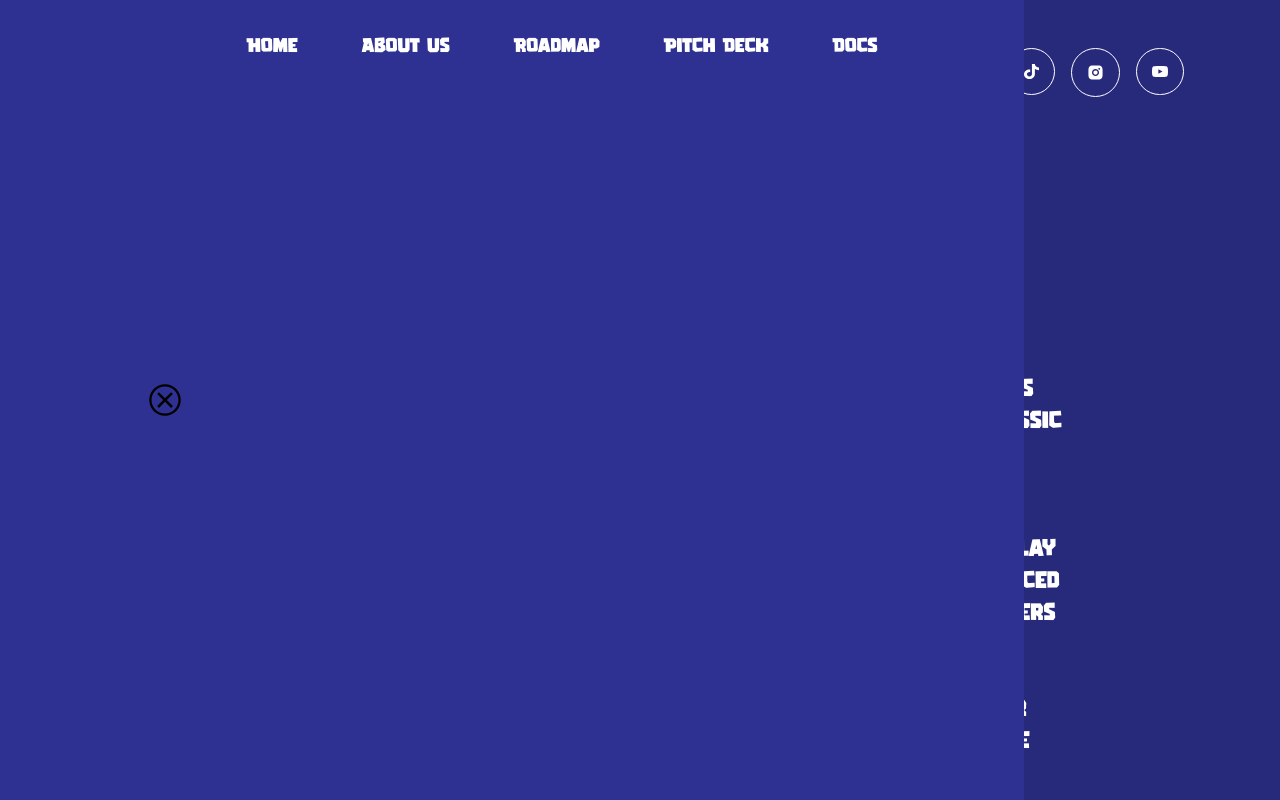
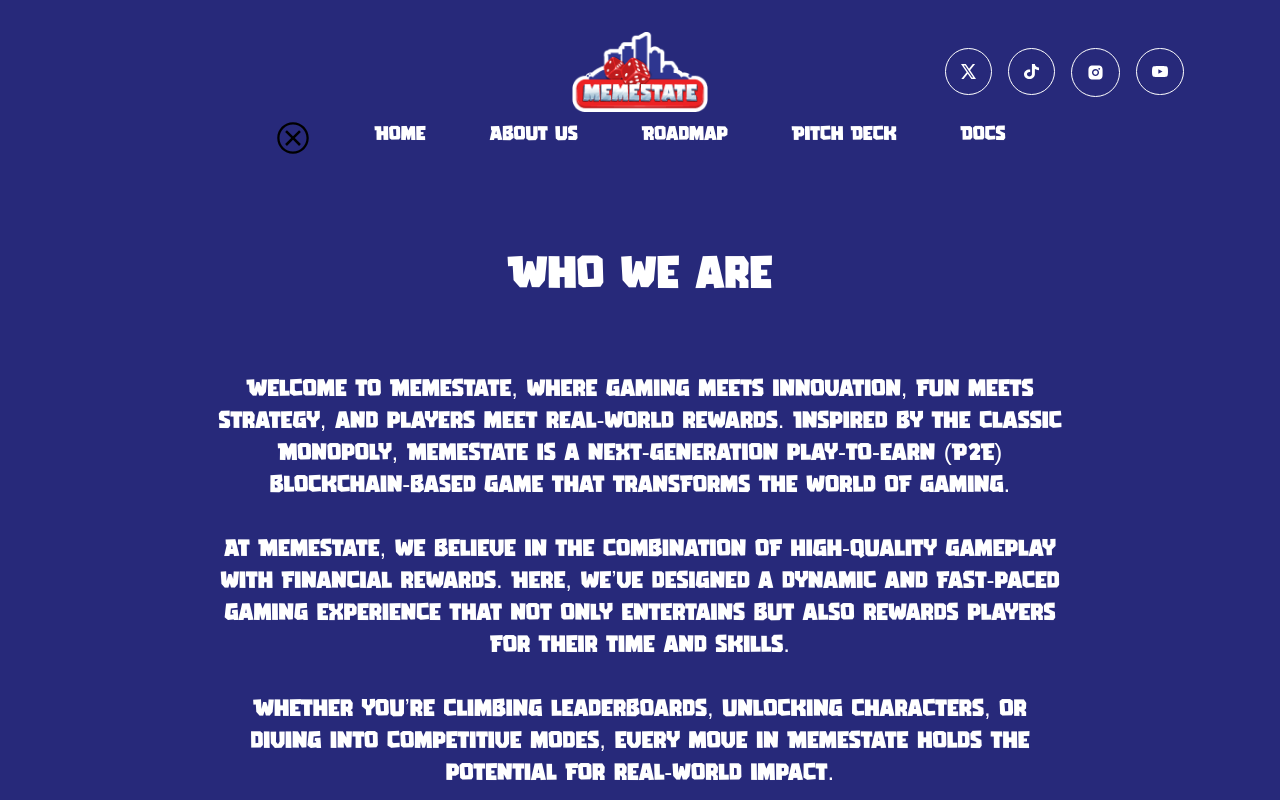
Before and after one commit to codiejay/memestateweb, a React (Vite) app: page /aboutus in a window 1280 px wide. Shown: the top 800 px of the page. Built offline with nearby package versions, Linux system fonts and the light colour scheme.

Commit message:
Navbar Changes

```diff
--- a/src/component/Navbar/Navbar.jsx
+++ b/src/component/Navbar/Navbar.jsx
@@ -101,7 +101,7 @@
       {/* Navigation Menu */}
       <nav>
         <div
-          className={`flex flex-col md:flex-row md:justify-center gap-6 md:gap-16 h-screen bg-[#2E3192] py-8 px-5 fixed w-4/5 left-0 top-0 ${
+          className={`flex flex-col md:flex-row md:justify-center gap-6 md:gap-16 lg:h-[unset] h-screen lg:bg-[transparent] bg-[#2E3192] lg:py-2 lg:px-0 py-8 px-5 lg:relative fixed  lg:w-full w-4/5 left-0 top-0 ${
             isMenuOpen ? "block" : "hidden"
           } md:flex`}
         >
```
